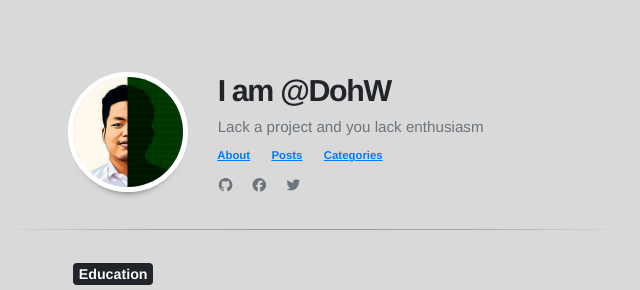
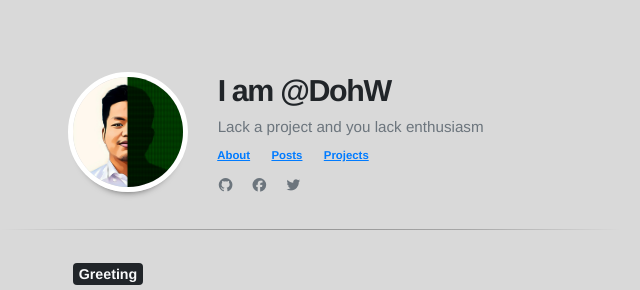
Before and after one commit to EhDohWah/Karen_Tech_Guy, a plain HTML site: page index.html in a window 1280 px wide. Shown: the top 290 px of the page, 329-969 px from the left. Drawn offline with Linux system fonts and the light colour scheme.

Commit message:
Update index.html

```diff
--- a/index.html
+++ b/index.html
@@ -38,7 +38,7 @@ you lack enthusiasm</p>
                                         <a class="badge badge-white" href="./posts.html" title="Posts">Posts</a>
                                     </li>
                                     <li class="list-inline-item">
-                                        <a class="badge badge-white" href="./categories.html" title="Categories">Categories</a>
+                                        <a class="badge badge-white" href="./projects.html" title="Projects">Projects</a>
                                     </li>
                                 </ul>
 
@@ -73,7 +73,7 @@ you lack enthusiasm</p>
             <div class="row">
                 <div class="col-12">
                     <div class="pb-3">
-                        <h5><span class="badge category">Education</span></h5>
+                        <h5><span class="badge category">Greeting</span></h5>
                             <p>Hi I am Saw Eh Doh Wah and love computer & programming. <br>
                                 I am here to help you with programming and share you about how I started programming.<br>
                                 Do not hesitate to contact to me.
```
